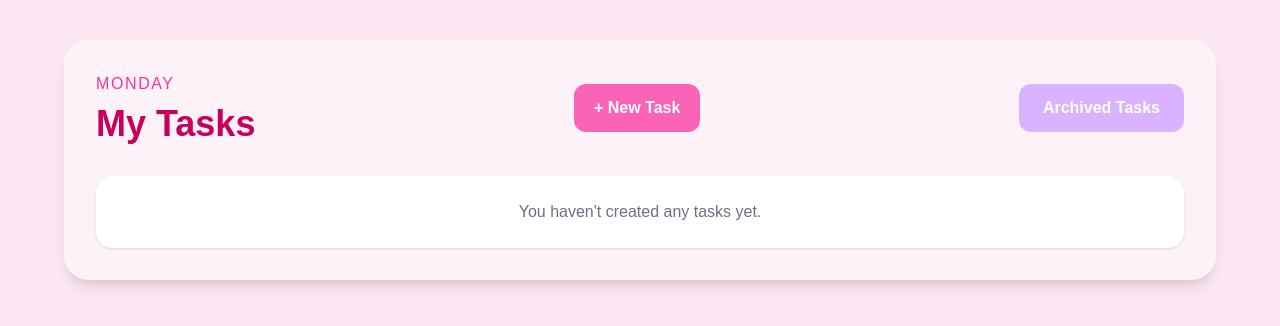
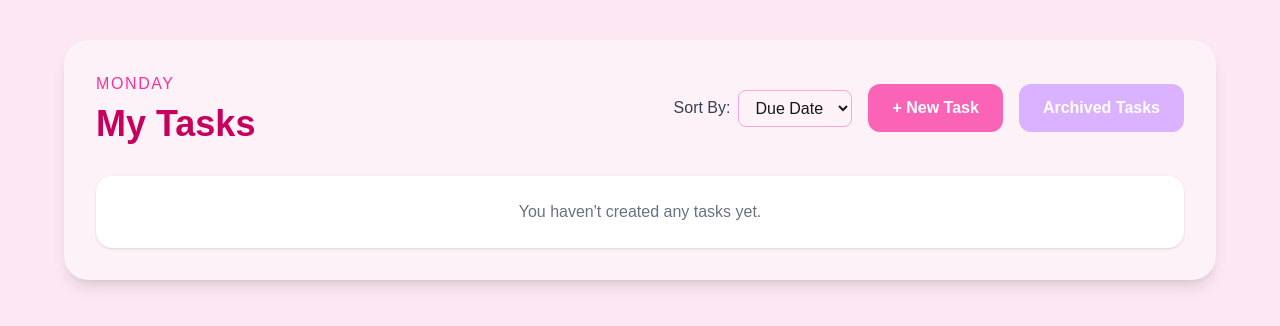
Before and after one commit to tyracodes/coms3011a-lab1, a Next.js app: page / in a window 1280 px wide. Shown: the top 326 px of the page. Built offline with nearby package versions, Linux system fonts and the light colour scheme; no server answers; the database is empty.

Commit message:
Set up Vitest for automated testing

```diff
--- a/app/page.tsx
+++ b/app/page.tsx
@@ -1,54 +1,65 @@
 import Link from "next/link";
 import TaskCard from "../components/TaskCard";
 import { getActiveTasks } from "../lib/tasks";
-export default async function Home() {
-  const tasks = await getActiveTasks();
+import SortDropdown from "@/components/SortDropdown";
+type HomeProps = {
+  searchParams: Promise<{
+    sort?: string;
+  }>;
+};
+
+export default async function Home({
+  searchParams,
+}: HomeProps) {
+  const params = await searchParams;
+
+  const sort =
+    params.sort === "topic" ||
+    params.sort === "status" ||
+    params.sort === "dueDate"
+      ? params.sort
+      : "dueDate";
+
+  const tasks = await getActiveTasks(sort);
+
   return (
     <main className="min-h-screen bg-pink-100 p-10">
-
       <div className="mx-auto max-w-6xl rounded-3xl bg-pink-50 p-8 shadow-lg">
-
         <div className="mb-8 flex items-center justify-between">
-
           <div>
-
             <p className="uppercase tracking-widest text-pink-500">
               Monday
             </p>
-
             <h1 className="mt-2 text-4xl font-bold text-pink-700">
               My Tasks
             </h1>
+          </div>
 
-          </div>
+          <div className="flex items-center gap-4">
+            <SortDropdown />
 
             <Link
               href="/new-task"
-            className="rounded-xl bg-pink-400 px-5 py-3 font-semibold text-white transition hover:bg-pink-500"
+              className="rounded-xl bg-pink-400 px-6 py-3 font-semibold text-white transition hover:bg-pink-500"
             >
               + New Task
             </Link>
+
             <Link
               href="/archived"
               className="rounded-xl bg-purple-300 px-6 py-3 font-semibold text-white transition hover:bg-purple-400"
             >
               Archived Tasks
             </Link>
-
+          </div>
         </div>
 
         {tasks.length === 0 ? (
-
           <div className="rounded-2xl bg-white p-6 text-center text-gray-500 shadow">
-
             You haven't created any tasks yet.
-
           </div>
-
         ) : (
-
           tasks.map((task) => {
-
             const overdue =
               task.status !== "Complete" &&
               new Date(task.dueDate) < new Date();
@@ -69,13 +80,9 @@ export default async function Home() {
                 overdue={overdue}
               />
             );
-
           })
-
         )}
-
       </div>
-
     </main>
   );
 }
--- /dev/null
+++ b/components/SortDropdown.tsx
@@ -0,0 +1,36 @@
+"use client";
+
+import { useRouter, useSearchParams } from "next/navigation";
+
+export default function SortDropdown() {
+  const router = useRouter();
+  const searchParams = useSearchParams();
+
+  const currentSort = searchParams.get("sort") ?? "dueDate";
+
+  function handleChange(event: React.ChangeEvent<HTMLSelectElement>) {
+    router.push(`/?sort=${event.target.value}`);
+  }
+
+  return (
+    <div className="flex items-center gap-2">
+      <label
+        htmlFor="sort"
+        className="font-medium text-gray-700"
+      >
+        Sort By:
+      </label>
+
+      <select
+        id="sort"
+        value={currentSort}
+        onChange={handleChange}
+        className="rounded-lg border border-pink-300 px-3 py-2"
+      >
+        <option value="dueDate">Due Date</option>
+        <option value="topic">Topic</option>
+        <option value="status">Status</option>
+      </select>
+    </div>
+  );
+}
--- a/lib/tasks.ts
+++ b/lib/tasks.ts
@@ -1,15 +1,18 @@
 import { prisma } from "./prisma";
 
-export async function getActiveTasks() {
+export async function getActiveTasks(
+  sortBy: "dueDate" | "topic" | "status" = "dueDate"
+) {
   return prisma.task.findMany({
     where: {
       archived: false,
     },
     orderBy: {
-      createdAt: "desc",
+      [sortBy]: "asc",
     },
   });
 }
+
 export async function getTaskById(id: number) {
   return prisma.task.findUnique({
     where: {
```
Also changed, not shown: package.json (+12 -6 lines), 1 other file (tests, documents, lock files or other folders). Lines whose indentation alone changed are shown as unchanged.
